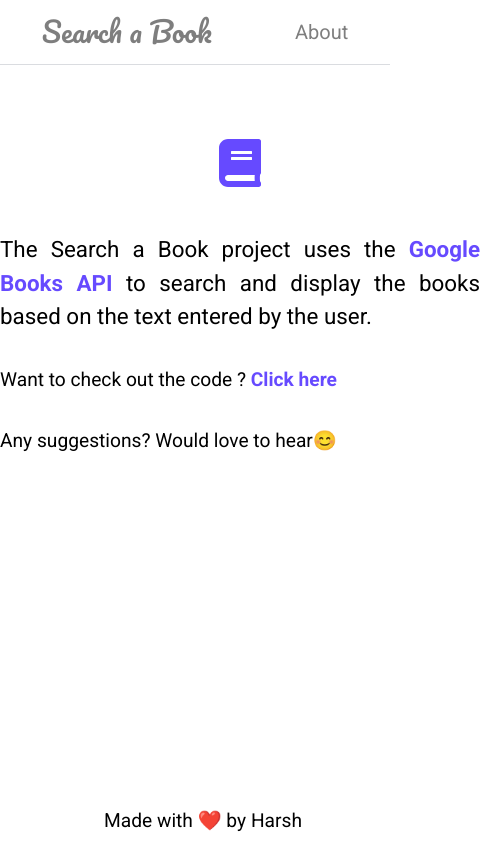
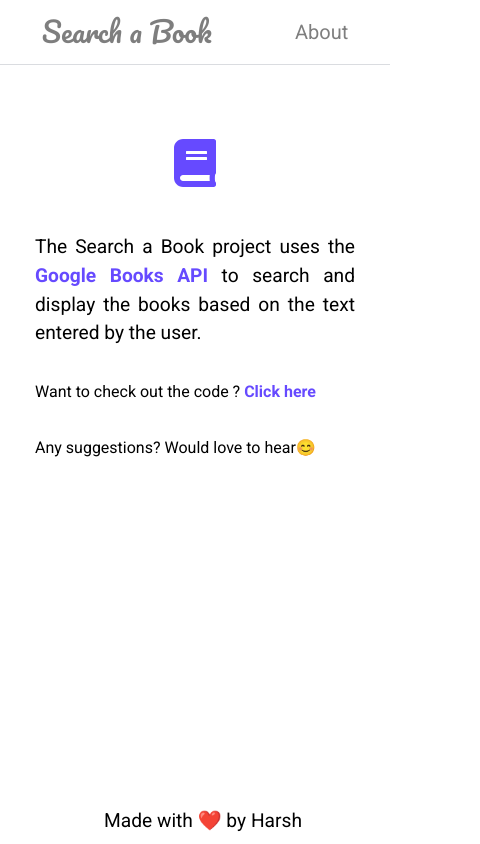
Before and after one commit to harshj11/Google-Books-API-Project, a React (Create React App) app: page /about in a window 390 px wide. Shown: the whole page, 480 px wide, since content can reach past the window. Built offline with nearby package versions, Linux system fonts and the light colour scheme.

Commit message:
Add responsiveness to About Component

```diff
--- a/src/components/About/about.css
+++ b/src/components/About/about.css
@@ -26,3 +26,17 @@
     color: #664aff;
     opacity: 1;
 }
+
+@media only screen and (max-width: 600px) {
+    .about {
+        width: 20rem;
+    }
+
+    .about-project {
+        font-size: 1.2rem;
+    }
+
+    .check-code, .suggestion {
+        font-size: 1rem;
+    }
+}
```
